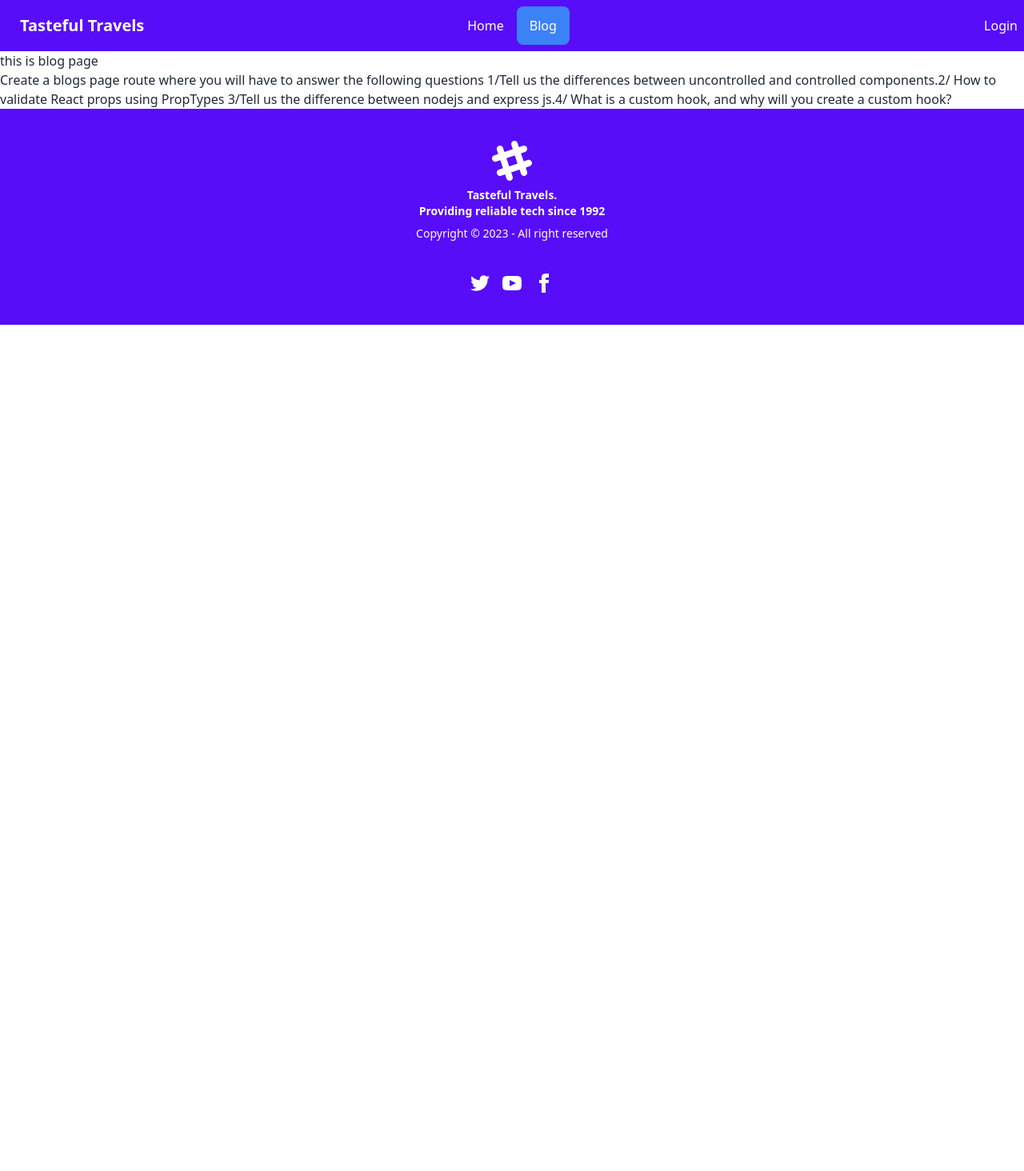
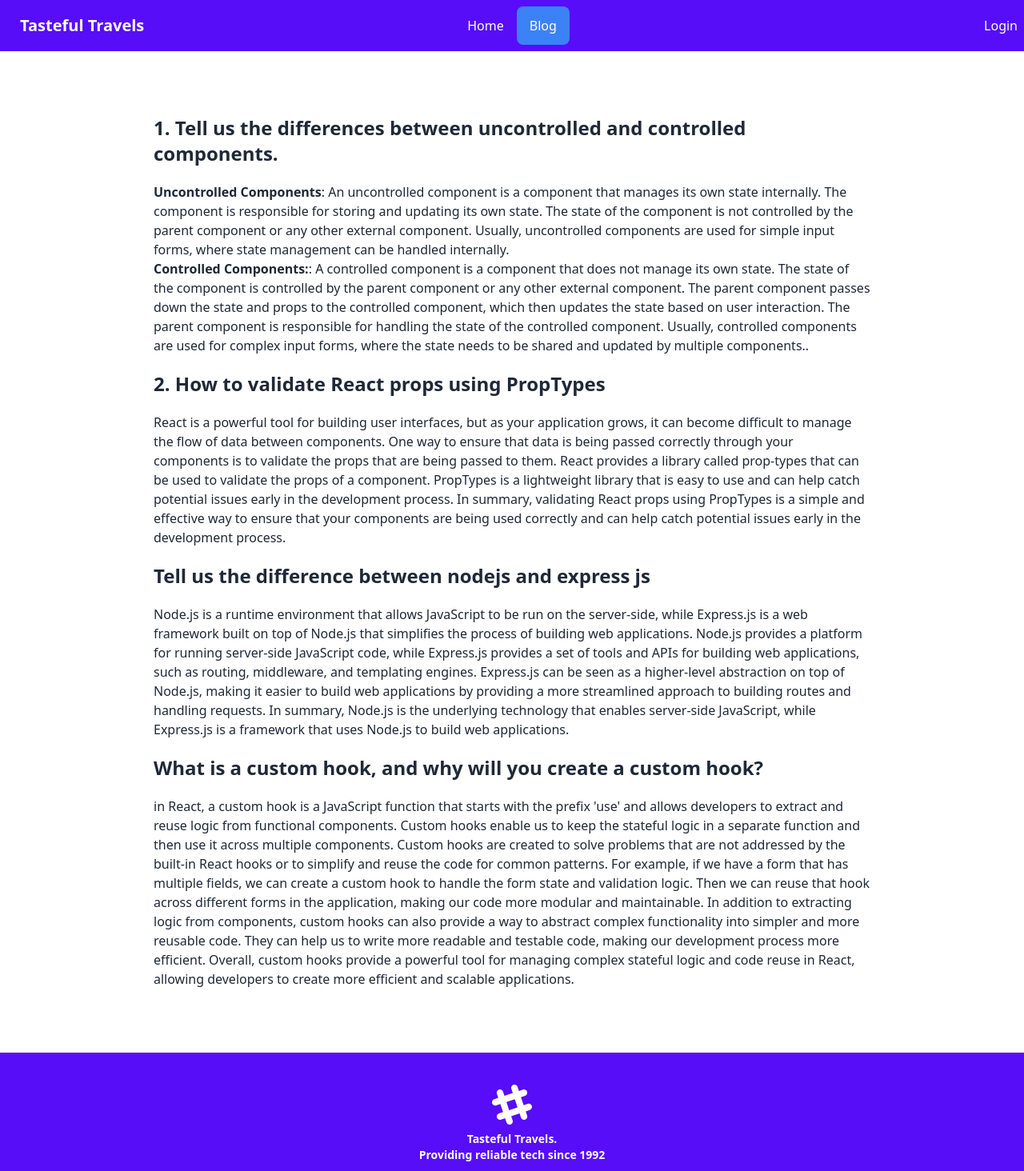
Before and after one commit to belalhossain22000/TestFul-Travels, a React (Vite) app: page /blog in a window 1280 px wide. Shown: the top 1464 px of the page at 80% size. Before the commit the page ends 800 px from the top, so only its background shows below. Built offline with nearby package versions, Linux system fonts and the light colour scheme; no server answers.

Commit message:
added blog

```diff
--- a/src/components/Blog/Blog.jsx
+++ b/src/components/Blog/Blog.jsx
@@ -2,15 +2,86 @@ import React from "react";
 
 const Blog = () => {
   return (
-    <div>
-      <h1>this is blog page</h1>
-      <h1>
-        Create a blogs page route where you will have to answer the following
-        questions 1/Tell us the differences between uncontrolled and controlled
-        components.2/ How to validate React props using PropTypes 3/Tell us the
-        difference between nodejs and express js.4/ What is a custom hook, and why
-        will you create a custom hook?
+    <div className="w-[70%] mx-auto my-20">
+      <h1 className="font-bold text-2xl my-5">
+        1. Tell us the differences between uncontrolled and controlled
+        components.
       </h1>
+      <p>
+        <span className="font-semibold">Uncontrolled Components</span>: An
+        uncontrolled component is a component that manages its own state
+        internally. The component is responsible for storing and updating its
+        own state. The state of the component is not controlled by the parent
+        component or any other external component. Usually, uncontrolled
+        components are used for simple input forms, where state management can
+        be handled internally.
+      </p>
+      <p>
+        <span className="font-semibold">Controlled Components:</span>: A
+        controlled component is a component that does not manage its own state.
+        The state of the component is controlled by the parent component or any
+        other external component. The parent component passes down the state and
+        props to the controlled component, which then updates the state based on
+        user interaction. The parent component is responsible for handling the
+        state of the controlled component. Usually, controlled components are
+        used for complex input forms, where the state needs to be shared and
+        updated by multiple components..
+      </p>
+      <h1 className="font-bold text-2xl my-5">
+        {" "}
+        2. How to validate React props using PropTypes
+      </h1>
+      <p>
+        React is a powerful tool for building user interfaces, but as your
+        application grows, it can become difficult to manage the flow of data
+        between components. One way to ensure that data is being passed
+        correctly through your components is to validate the props that are
+        being passed to them. React provides a library called prop-types that
+        can be used to validate the props of a component. PropTypes is a
+        lightweight library that is easy to use and can help catch potential
+        issues early in the development process. In summary, validating React
+        props using PropTypes is a simple and effective way to ensure that your
+        components are being used correctly and can help catch potential issues
+        early in the development process.
+      </p>
+      <h1 className="font-bold text-2xl my-5">
+        Tell us the difference between nodejs and express js
+      </h1>
+      <p>
+        Node.js is a runtime environment that allows JavaScript to be run on the
+        server-side, while Express.js is a web framework built on top of Node.js
+        that simplifies the process of building web applications. Node.js
+        provides a platform for running server-side JavaScript code, while
+        Express.js provides a set of tools and APIs for building web
+        applications, such as routing, middleware, and templating engines.
+        Express.js can be seen as a higher-level abstraction on top of Node.js,
+        making it easier to build web applications by providing a more
+        streamlined approach to building routes and handling requests. In
+        summary, Node.js is the underlying technology that enables server-side
+        JavaScript, while Express.js is a framework that uses Node.js to build
+        web applications.
+      </p>
+      <h1 className="font-bold text-2xl my-5">
+        What is a custom hook, and why will you create a custom hook?
+      </h1>
+      <p>
+        in React, a custom hook is a JavaScript function that starts with the
+        prefix 'use' and allows developers to extract and reuse logic from
+        functional components. Custom hooks enable us to keep the stateful logic
+        in a separate function and then use it across multiple components.
+        Custom hooks are created to solve problems that are not addressed by the
+        built-in React hooks or to simplify and reuse the code for common
+        patterns. For example, if we have a form that has multiple fields, we
+        can create a custom hook to handle the form state and validation logic.
+        Then we can reuse that hook across different forms in the application,
+        making our code more modular and maintainable. In addition to extracting
+        logic from components, custom hooks can also provide a way to abstract
+        complex functionality into simpler and more reusable code. They can help
+        us to write more readable and testable code, making our development
+        process more efficient. Overall, custom hooks provide a powerful tool
+        for managing complex stateful logic and code reuse in React, allowing
+        developers to create more efficient and scalable applications.
+      </p>
     </div>
   );
 };
```
Also changed, not shown: src/components/Home/ChefCard .jsx (+12 -7 lines).
